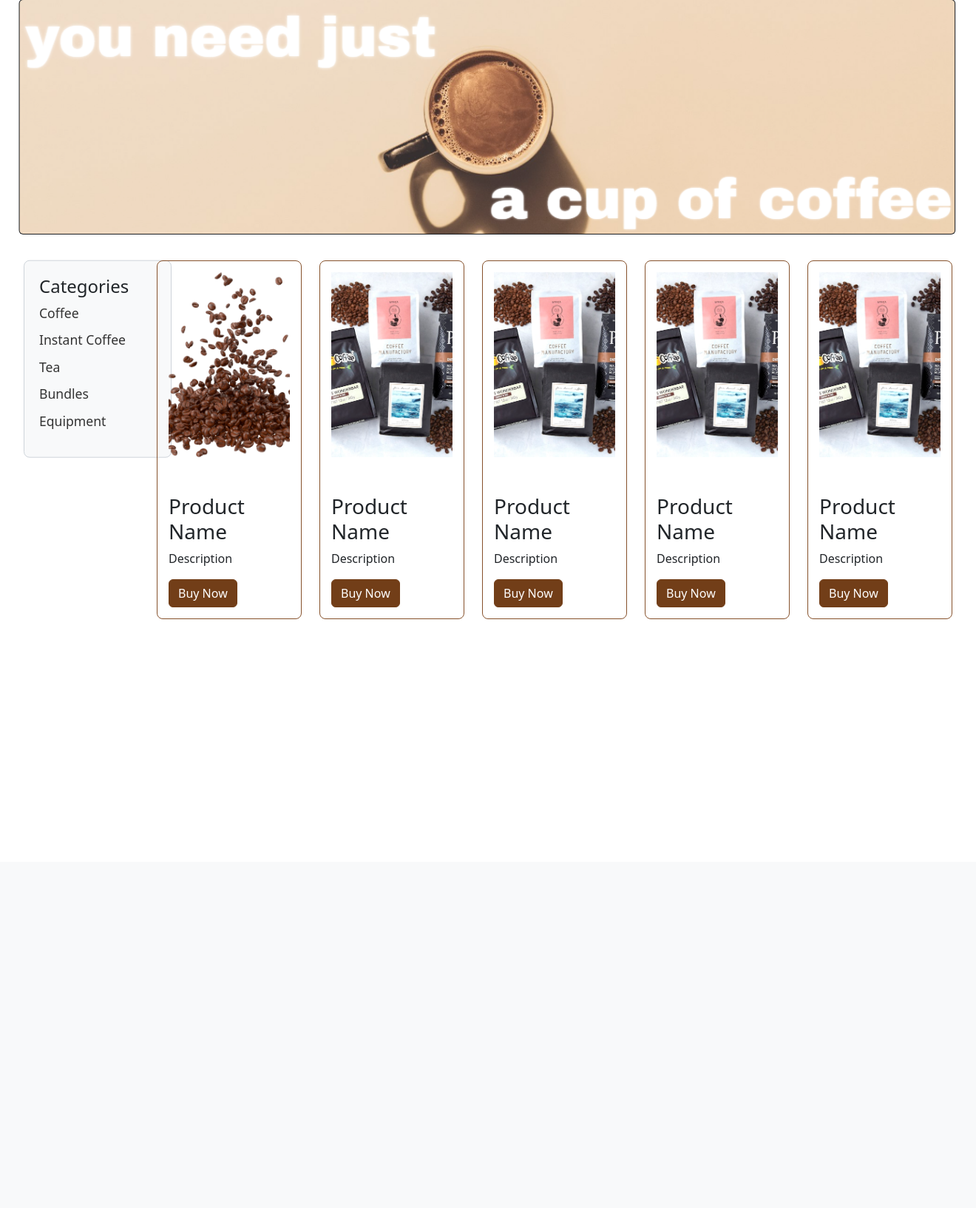
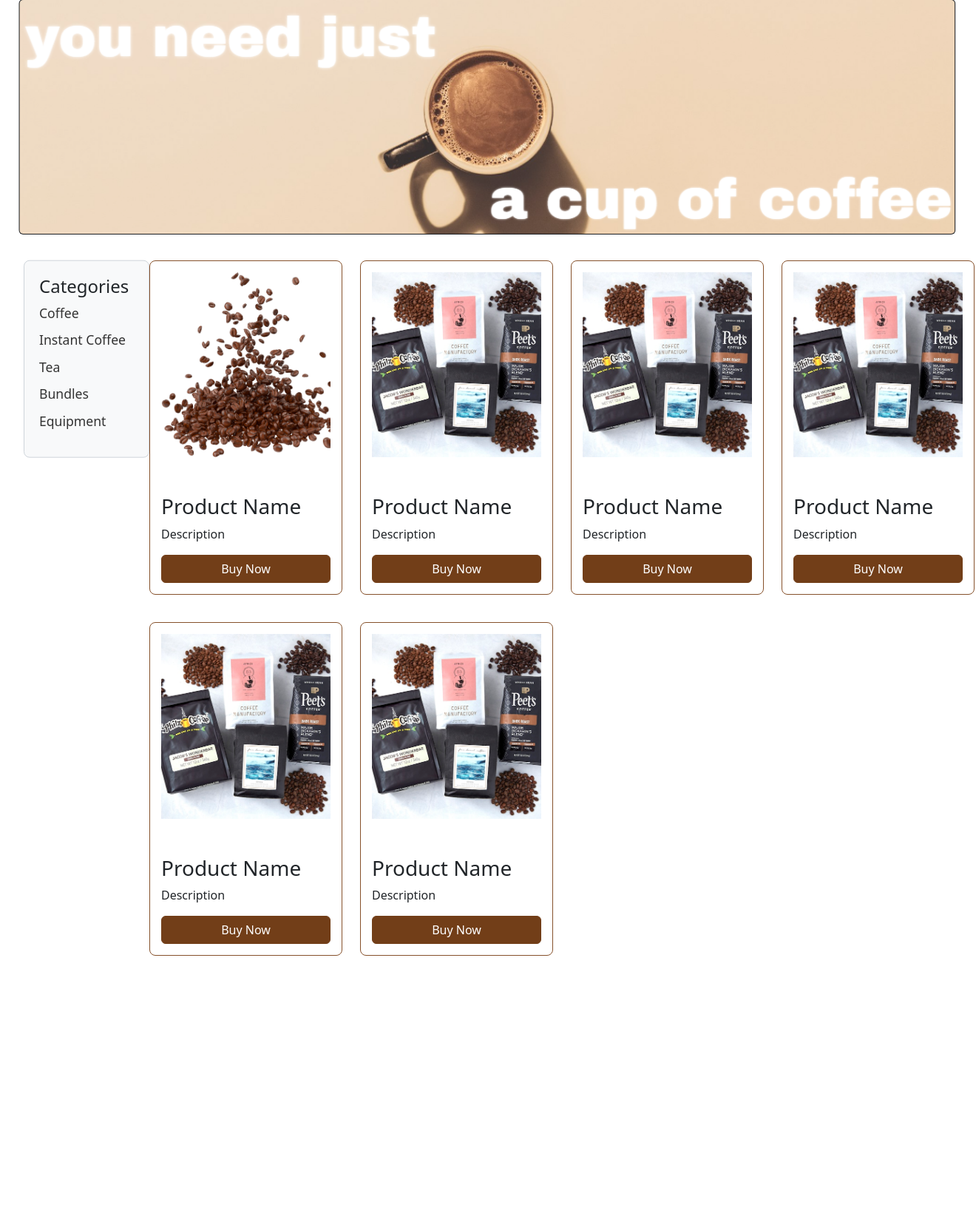
Before and after one commit to amarezZam/Real-Web, a PHP site: page /Product/Product.html in a window 1320 px wide. Shown: the part 86-1719 px from the top of the page at 74% size. Before the commit the page ends 923 px from the top, so only its background shows below. Run offline with PHP 8.4, Linux system fonts and the light colour scheme.

Commit message:
product
decoriont the box in product

```diff
--- a/Login-Singup/singup.html
+++ b/Login-Singup/singup.html
@@ -1,3 +1,5 @@
+
+
 <!doctype html>
 <html lang="en">
   <head>
--- a/Product/Product.css
+++ b/Product/Product.css
@@ -8,10 +8,7 @@
     cursor: pointer;
     border-radius: 10px;
     margin-right: -15px;
-
-
   }
-
   .btn1:hover {
     background-color: #7c5131;
     color: white;
@@ -27,16 +24,14 @@
     background-color: rgb(70,49,35);
     cursor: pointer;
     border-radius: 13px;
-
   }
   /* Add a light grey background on mouse-over */
   .btn2:hover {
     background-color: #7c5131;
     color: white;
   }
-
 .sidebar {
-    width: 200px;
+    width: 170px;
     background-color: #f8f9fa;
     padding: 20px;
     border: 1px solid #ced4da;
@@ -44,19 +39,13 @@
     /* transform: translateX(12%); */
     margin-left: 20px;
     transform: translateY(13%);
-
 }
-
 .sidebar h2 {
     font-size: 1.5rem;
-
-
 }
-
 .sidebar ul {
     padding-left: 0;
 }
-
 .sidebar ul li {
     margin-bottom: 10px;
 }
@@ -71,23 +60,18 @@
 .sidebar ul li a:hover {
     color: #86512b;
 }
-
-.product-row {
-
-display: flex;
-justify-content: right;
-transform: translateX(-20px);
-
-
-
-}
+/* .product-row {
+} */
 .product-box {
     border: 1px solid #86512b;
     border-radius: 8px;
     padding: 15px;
     transition: border-color 0.3s ease-in-out;
-    transform: translateY(-280px);
-
+    display: flex;
+    flex-direction: column;
+    justify-content: right;
+    transform: translate(100px,-280px);
+    margin-bottom:13px;
 }
 .product-box h3 {
 margin-top: 50px;
@@ -97,7 +81,6 @@ margin-top: 50px;
     height: 250px;
     object-fit: cover; /* برای حفظ تناسب عکس درون کادر */
 }
-
 .product-box:hover {
     border-color: #3f2513;
 }
--- a/Product/Product.html
+++ b/Product/Product.html
@@ -52,8 +52,8 @@
     </div>
   </div>
 <div class="container-fluid">
-    <div class="row">
-        <div class="col-lg-1">
+
+        <div class="col-12">
             <div class="sidebar">
                 <h2>Categories</h2>
                 <ul class="list-unstyled">
@@ -63,16 +63,20 @@
                     <li><a href="#">Bundles</a></li>
                     <li><a href="#">Equipment</a></li>
                 </ul>
+
             </div>
+
         </div>
+
+
 <div class="container my-4">
     <div class="row mb-3">
         <div class="col-12 text-center">
             <h1></h1>
         </div>
     </div>
-    <div class="row product-row">
-        <div class="col-lg-2 col-md-4 col-sm-6 mb-4">
+    <div class="row">
+        <div class="col-lg-3 col-md-4 col-sm-6 mb-4">
             <div class="product-box">
                 <img src="/img/110-1102727_coffee-beans-coffee-bean-png.png" alt="Product Image">
                 <h3>Product Name</h3>
@@ -80,7 +84,7 @@
                 <button class="btn btn-primary">Buy Now</button>
             </div>
         </div>
-        <div class="col-lg-2 col-md-4 col-sm-6 mb-4">
+        <div class="col-lg-3 col-md-4 col-sm-6 mb-4">
             <div class="product-box">
                 <img src="/img/3d20f221-9ff8-4e85-ac94-100ed9466379.jpg" alt="Product Image">
                 <h3>Product Name</h3>
@@ -88,7 +92,7 @@
                 <button class="btn btn-primary">Buy Now</button>
             </div>
         </div>
-        <div class="col-lg-2 col-md-4 col-sm-6 mb-4">
+        <div class="col-lg-3 col-md-4 col-sm-6 mb-4">
             <div class="product-box">
                 <img src="/img/3d20f221-9ff8-4e85-ac94-100ed9466379.jpg" alt="Product Image">
                 <h3>Product Name</h3>
@@ -96,7 +100,7 @@
                 <button class="btn btn-primary">Buy Now</button>
             </div>
         </div>
-        <div class="col-lg-2 col-md-4 col-sm-6 mb-4">
+        <div class="col-lg-3 col-md-4 col-sm-6 mb-4">
             <div class="product-box">
                 <img src="/img/3d20f221-9ff8-4e85-ac94-100ed9466379.jpg" alt="Product Image">
                 <h3>Product Name</h3>
@@ -104,7 +108,15 @@
                 <button class="btn btn-primary">Buy Now</button>
             </div>
         </div>
-        <div class="col-lg-2 col-md-4 col-sm-6 mb-4">
+        <div class="col-lg-3 col-md-4 col-sm-6 mb-4">
+            <div class="product-box">
+                <img src="/img/3d20f221-9ff8-4e85-ac94-100ed9466379.jpg" alt="Product Image">
+                <h3>Product Name</h3>
+                <p>Description</p>
+                <button class="btn btn-primary">Buy Now</button>
+            </div>
+        </div>
+        <div class="col-lg-3 col-md-4 col-sm-6 mb-4">
             <div class="product-box">
                 <img src="/img/3d20f221-9ff8-4e85-ac94-100ed9466379.jpg" alt="Product Image">
                 <h3>Product Name</h3>
```
Also changed, not shown: Login-Singup/db.php (deleted, +0 -14 lines), Login-Singup/login.php (deleted, +0 -49 lines), Login-Singup/logout.php (deleted, +0 -7 lines), Login-Singup/rigester.php (deleted, +0 -42 lines), Login-Singup/welcome.php (deleted, +0 -21 lines), Style/Styles.css (+2 -29 lines), index.html (+5 -13 lines), img/ww1.jpg (deleted), img/ww1.png (added).
